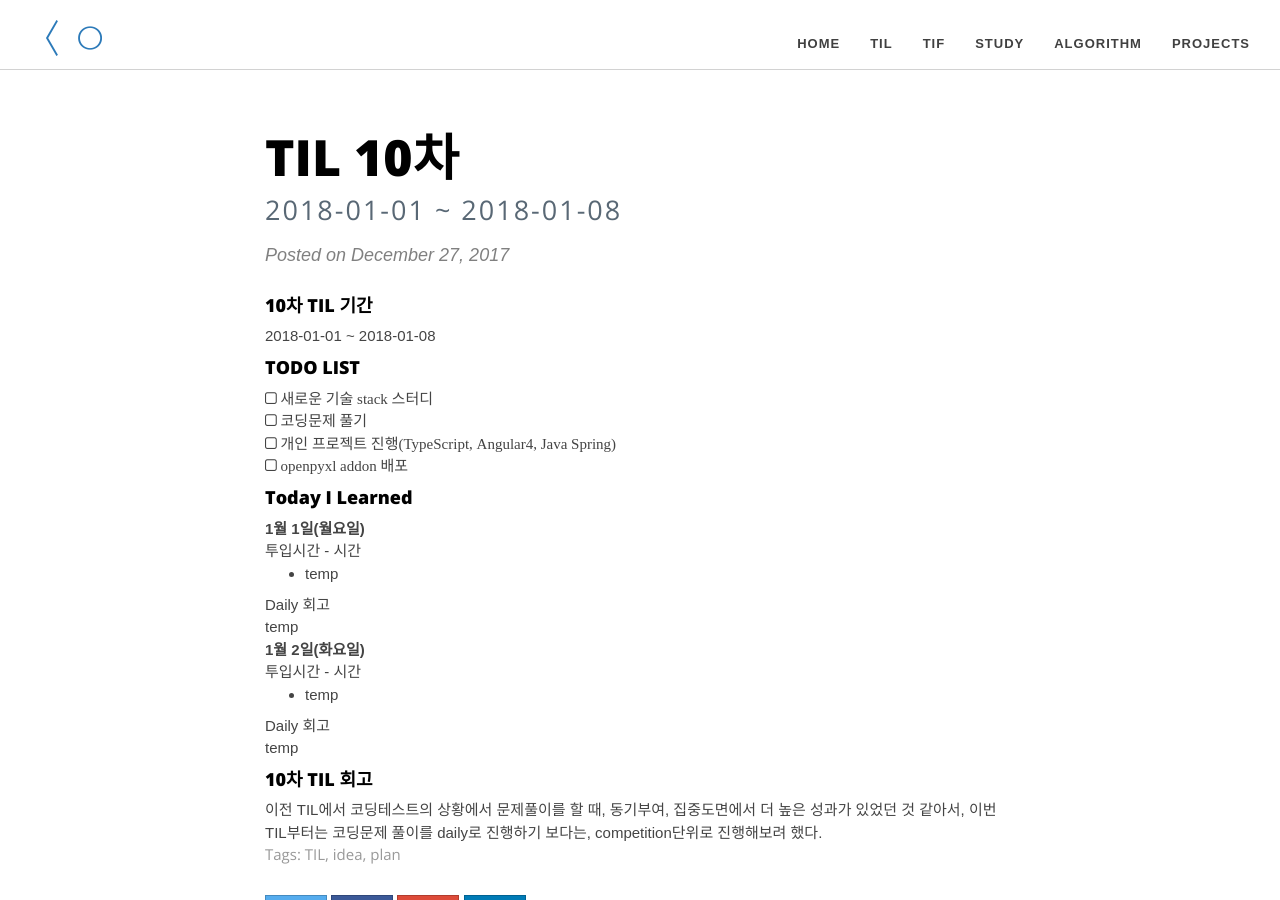
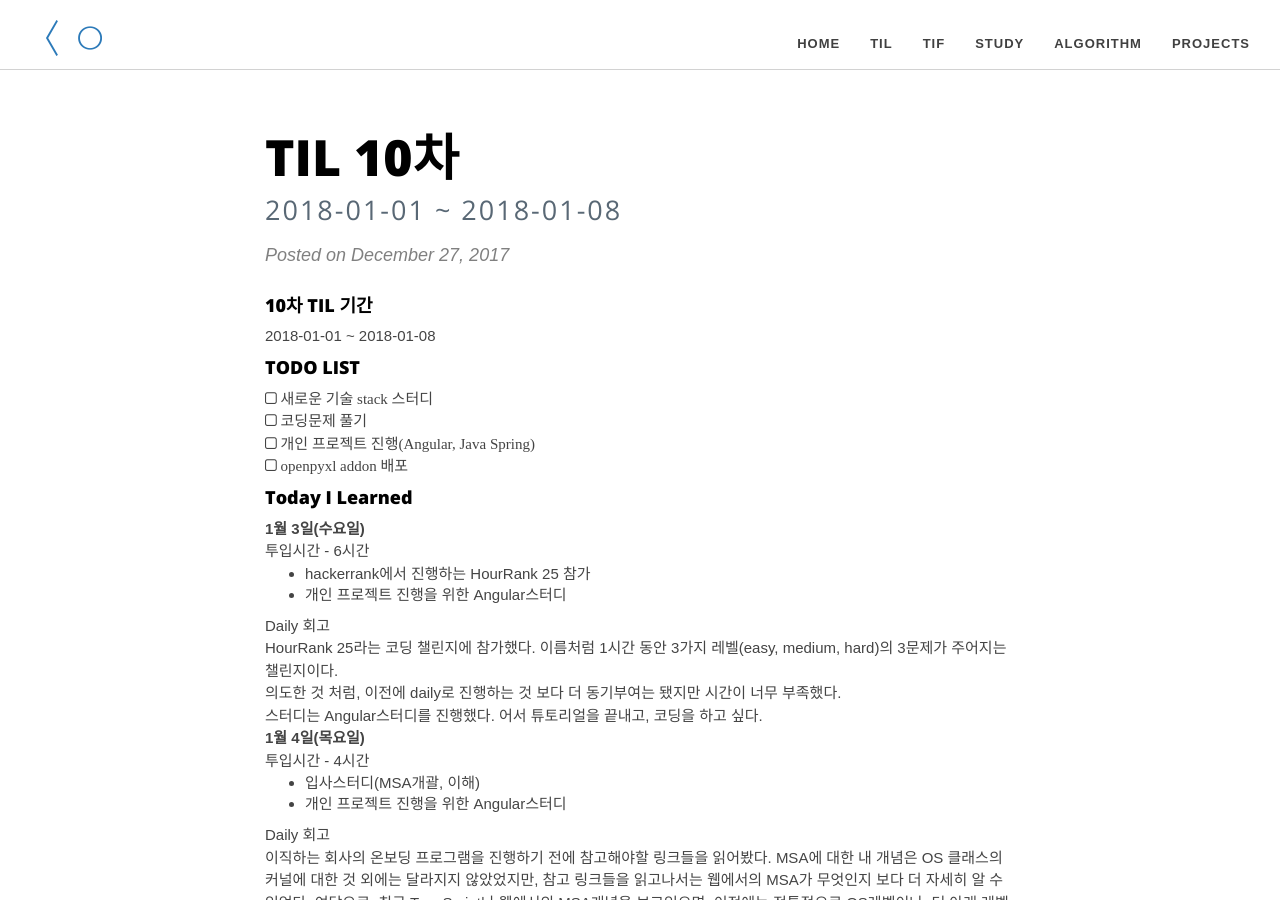
Before and after one commit to seongwoopark/seongwoopark.github.io, a Jekyll site: the page built from _posts/2017-12-27-10th_TIL.md, in a window 1280 px wide and 900 px high. Built offline with Jekyll 4.4.1, drawn with Linux system fonts in a browser that asks for light colours; nearby versions of some CDN libraries; comment, search, counter and statistics services are not loaded; some of the changed text lies outside the part shown.

Commit message:
update 10th til and tif

```diff
--- a/_posts/2017-12-27-10th_TIL.md
+++ b/_posts/2017-12-27-10th_TIL.md
@@ -13,24 +13,35 @@ tags: [TIL, idea, plan]
 
 <i class="fa fa-square-o" aria-hidden="true"> 새로운 기술 stack 스터디</i><br/>
 <i class="fa fa-square-o" aria-hidden="true"> 코딩문제 풀기</i><br/>
-<i class="fa fa-square-o" aria-hidden="true"> 개인 프로젝트 진행(TypeScript, Angular4, Java Spring)</i><br/>
+<i class="fa fa-square-o" aria-hidden="true"> 개인 프로젝트 진행(Angular, Java Spring)</i><br/>
 <i class="fa fa-square-o" aria-hidden="true"> openpyxl addon 배포</i><br/>
 
 <h4>Today I Learned</h4>
 
-**1월 1일(월요일)**<br/>
-투입시간 - 시간
-- temp
+**1월 3일(수요일)**<br/>
+투입시간 - 6시간
+- hackerrank에서 진행하는 HourRank 25 참가
+- 개인 프로젝트 진행을 위한 Angular스터디
 
 Daily 회고<br/>
-temp
+HourRank 25라는 코딩 챌린지에 참가했다. 이름처럼 1시간 동안 3가지 레벨(easy, medium, hard)의 3문제가 주어지는 챌린지이다.<br/>
+의도한 것 처럼, 이전에 daily로 진행하는 것 보다 더 동기부여는 됐지만 시간이 너무 부족했다.<br/>
+스터디는 Angular스터디를 진행했다. 어서 튜토리얼을 끝내고, 코딩을 하고 싶다.
 
-**1월 2일(화요일)**<br/>
-투입시간 - 시간
-- temp
+**1월 4일(목요일)**<br/>
+투입시간 - 4시간
+- 입사스터디(MSA개괄, 이해)
+- 개인 프로젝트 진행을 위한 Angular스터디
 
 Daily 회고<br/>
-temp
+이직하는 회사의 온보딩 프로그램을 진행하기 전에 참고해야할 링크들을 읽어봤다.
+MSA에 대한 내 개념은 OS 클래스의 커널에 대한 것 외에는 달라지지 않았었지만, 참고 링크들을 읽고나서는 웹에서의 MSA가 무엇인지
+보다 더 자세히 알 수 있었다. 여담으로, 최근 TypeScript나 웹에서의 MSA개념을 보고있으면,
+이전에는 전통적으로 OS레벨이나, 더 아래 레벨에서 쓰이던 개념들이 웹 레벨에서 올라와서 유사개념으로 쓰이는 것이 나에게 흥미롭게 다가오는 것 같다.
+
+
+
+
 
 
 <h4>10차 TIL 회고</h4>
```
Also changed, not shown: _posts/2017-12-22-TIF.md (+5 -0 lines).
